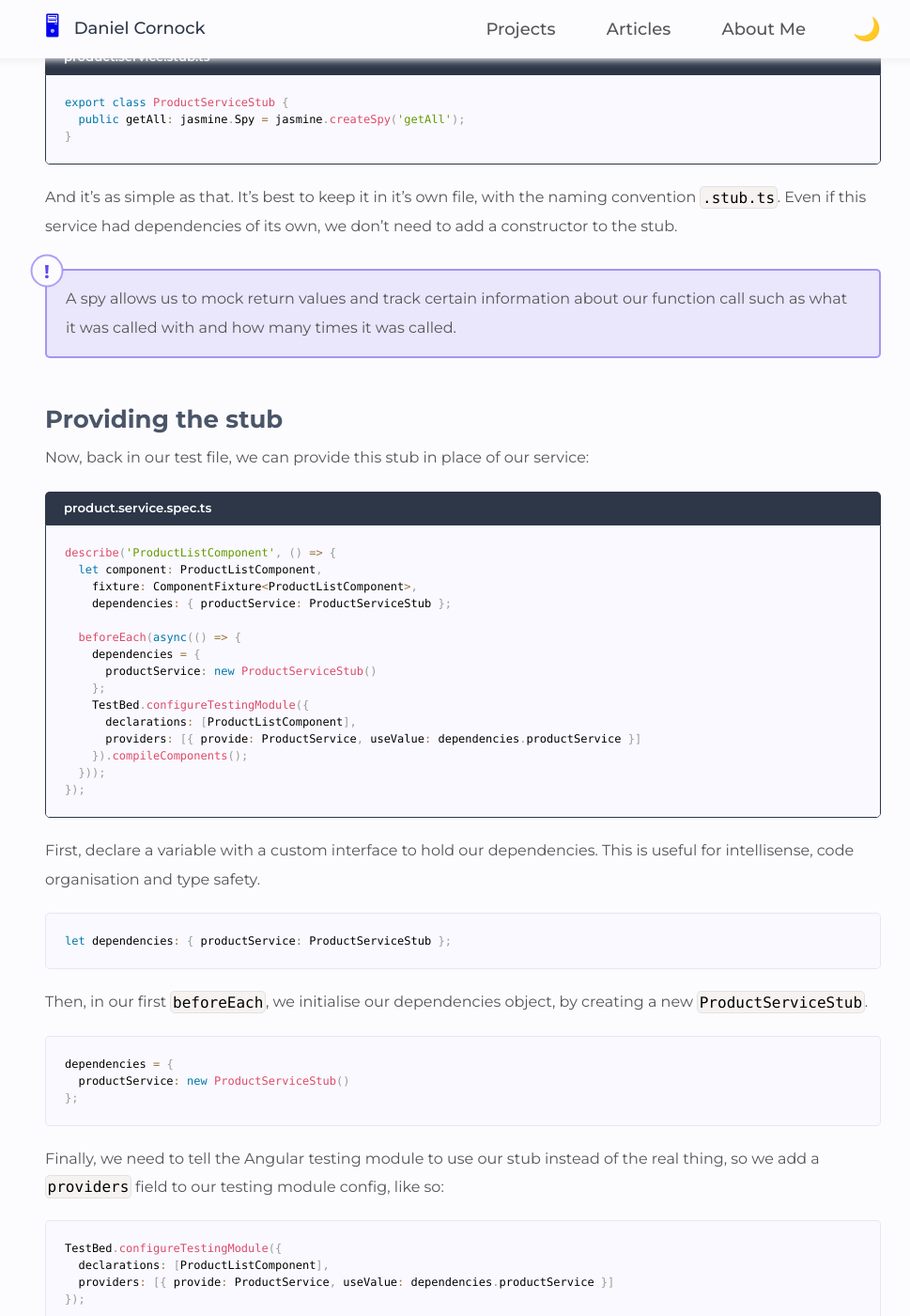
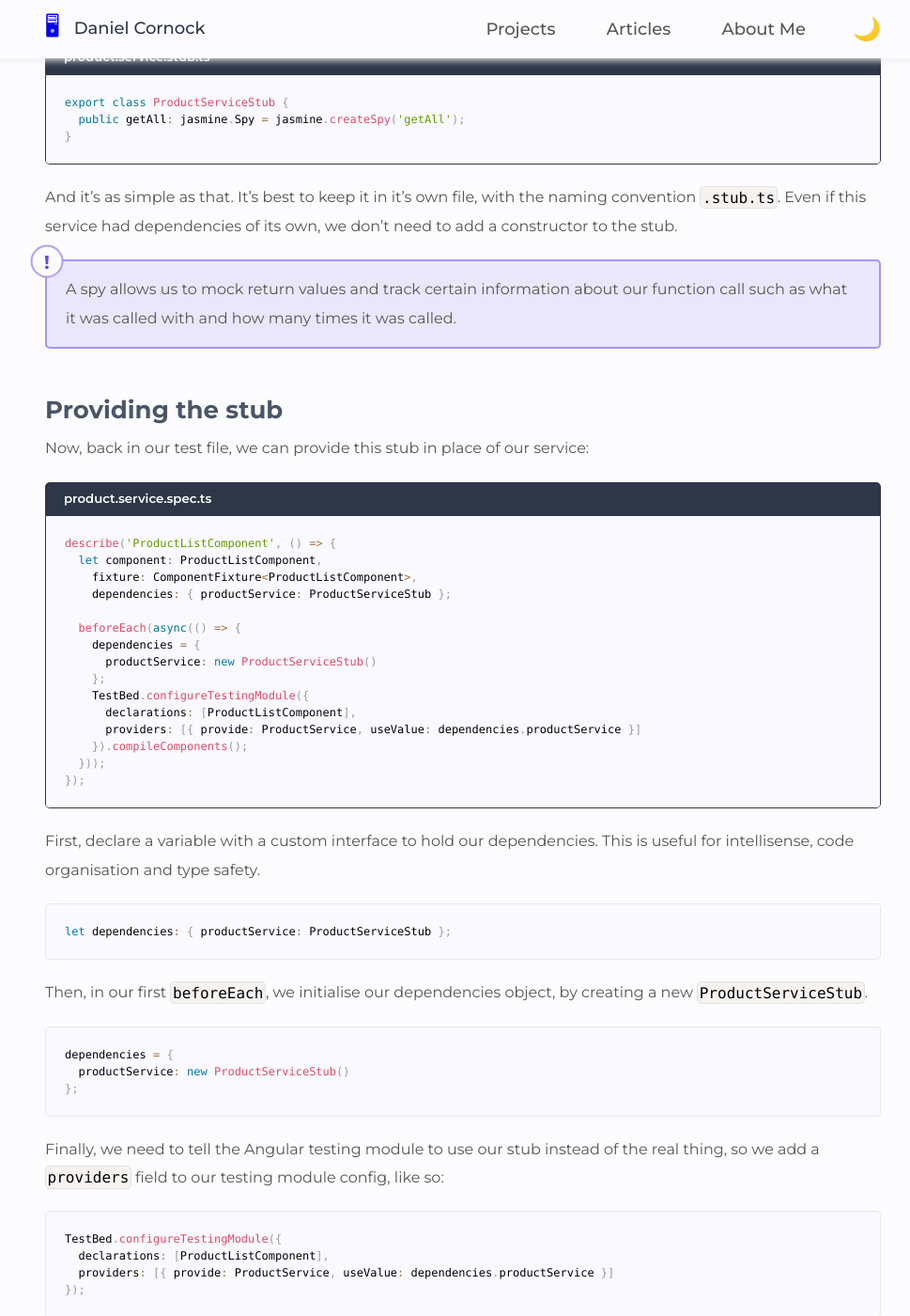
Before and after one commit to danielcornock/danielcornock.co.uk, a Jekyll site: the page built from _posts/2020-04-19-angular-testing-2-stubbing-dependencies.md, in a window 1280 px wide and 1400 px high, scrolled down 1021 px. Shown: the whole window at 94% size, without its empty margins (147-1116 px from the left). Built offline with Jekyll 4.4.1, drawn with Linux system fonts in a browser that asks for light colours; nearby versions of some CDN libraries.

Commit message:
revert spacing change

```diff
--- a/_layouts/post/_post.scss
+++ b/_layouts/post/_post.scss
@@ -261,7 +261,7 @@ $post-header-margin-bottom: 10px;
       background-color: $color-highlight-container-bg;
       padding: 15px $post-default-spacing;
       border-radius: $br-default;
-      margin: $post-large-spacing 0 $post-default-spacing;
+      margin: $post-default-spacing 0;
       position: relative;
 
       p {
```
